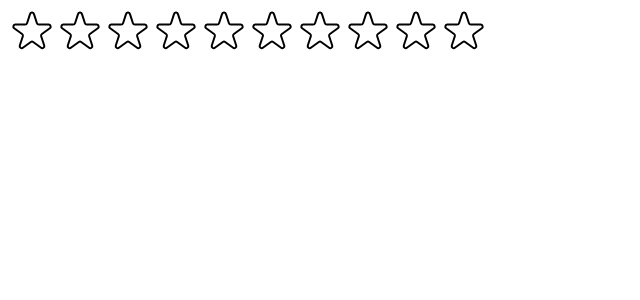
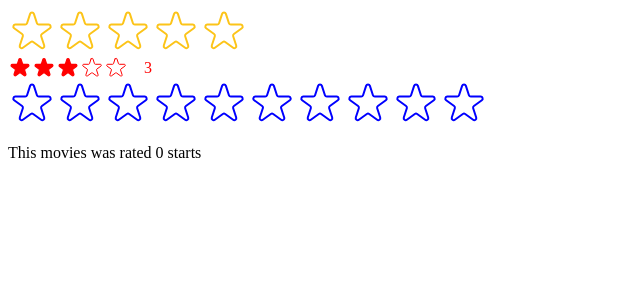
Before and after one commit to Taoan-t/usepopcorn, a React (Create React App) app: page / in a window 1280 px wide. Shown: the top 300 px of the page, without its empty margins (0-640 px from the left). Built offline with nearby package versions, Linux system fonts and the light colour scheme.

Commit message:
props reusability

```diff
--- a/src/StarRating.js
+++ b/src/StarRating.js
@@ -10,41 +10,61 @@
   display: "flex",
 };
 
+export default function StarRating({
+  maxRating = 5,
+  color = "#fcc419",
+  size = 48,
+  className = "",
+  messages = [],
+  defaultRating = 0,
+  onSetRating,
+}) {
+  const [rating, setRating] = useState(defaultRating);
+  const [tempRating, setTempRating] = useState(0);
+
+  function handleRating(rating) {
+    setRating(rating);
+    onSetRating(rating);
+  }
+
   const textStyle = {
     lineHeight: "1",
     margin: "0",
+    color,
+    fontSize: `${size / 1.5}px`,
   };
 
-export default function StarRating({ maxRating = 5 }) {
-  const [rating, setRating] = useState(0);
-  const [tempRating, setTempRating] = useState(0);
-
   return (
-    <div style={containerStyle}>
+    <div style={containerStyle} className={className}>
       <div style={starContainerStyle}>
         {Array.from({ length: maxRating }, (_, i) => (
           <Star
             key={i}
-            onRate={() => setRating(i + 1)}
+            onRate={() => handleRating(i + 1)}
             isFullStar={tempRating ? i + 1 <= tempRating : i + 1 <= rating}
             onHoverIn={() => setTempRating(i + 1)}
             onHoverOut={() => setTempRating(0)}
+            color={color}
+            size={size}
           />
         ))}
       </div>
-      <p style={textStyle}>{tempRating || rating || ""}</p>
+      <p style={textStyle}>
+        {messages.length === maxRating
+          ? messages[rating - 1]
+          : tempRating || rating || ""}
+      </p>
     </div>
   );
 }
 
+function Star({ onRate, isFullStar, onHoverIn, onHoverOut, color, size }) {
   const starStyle = {
-  width: "48px",
-  height: "48px",
+    width: `${size}px`,
+    height: `${size}px`,
     display: "block",
     cursor: "pointer",
   };
-
-function Star({ onRate, isFullStar, onHoverIn, onHoverOut }) {
   return (
     <span
       role="button"
@@ -57,8 +77,8 @@
         <svg
           xmlns="http://www.w3.org/2000/svg"
           viewBox="0 0 20 20"
-          fill="#000"
-          stroke="#000"
+          fill={color}
+          stroke={color}
         >
           <path d="M9.049 2.927c.3-.921 1.603-.921 1.902 0l1.07 3.292a1 1 0 00.95.69h3.462c.969 0 1.371 1.24.588 1.81l-2.8 2.034a1 1 0 00-.364 1.118l1.07 3.292c.3.921-.755 1.688-1.54 1.118l-2.8-2.034a1 1 0 00-1.175 0l-2.8 2.034c-.784.57-1.838-.197-1.539-1.118l1.07-3.292a1 1 0 00-.364-1.118L2.98 8.72c-.783-.57-.38-1.81.588-1.81h3.461a1 1 0 00.951-.69l1.07-3.292z" />
         </svg>
@@ -67,7 +87,7 @@
           xmlns="http://www.w3.org/2000/svg"
           fill="none"
           viewBox="0 0 24 24"
-          stroke="#000"
+          stroke={color}
         >
           <path
             strokeLinecap="round"
--- a/src/index.js
+++ b/src/index.js
@@ -1,15 +1,31 @@
-import React from "react";
+import React, { useState } from "react";
 import ReactDOM from "react-dom/client";
 // import "./index.css";
 // import App from "./App";
 
 import StarRating from "./StarRating";
 
+function Test() {
+  const [movieRating, setMovieRating] = useState(0);
+
+  return (
+    <div>
+      <StarRating color="blue" maxRating={10} onSetRating={setMovieRating} />
+      <p>This movies was rated {movieRating} starts</p>
+    </div>
+  );
+}
+
 const root = ReactDOM.createRoot(document.getElementById("root"));
 root.render(
   <React.StrictMode>
     {/* <App /> */}
 
-    <StarRating maxRating={10} />
+    <StarRating
+      maxRating={5}
+      messages={["Terrible", "Bad", "Okay", "Good", "Amazing"]}
+    />
+    <StarRating size={24} color="red" className="test" defaultRating={3} />
+    <Test />
   </React.StrictMode>
 );
```
Lines whose indentation alone changed are shown as unchanged.
